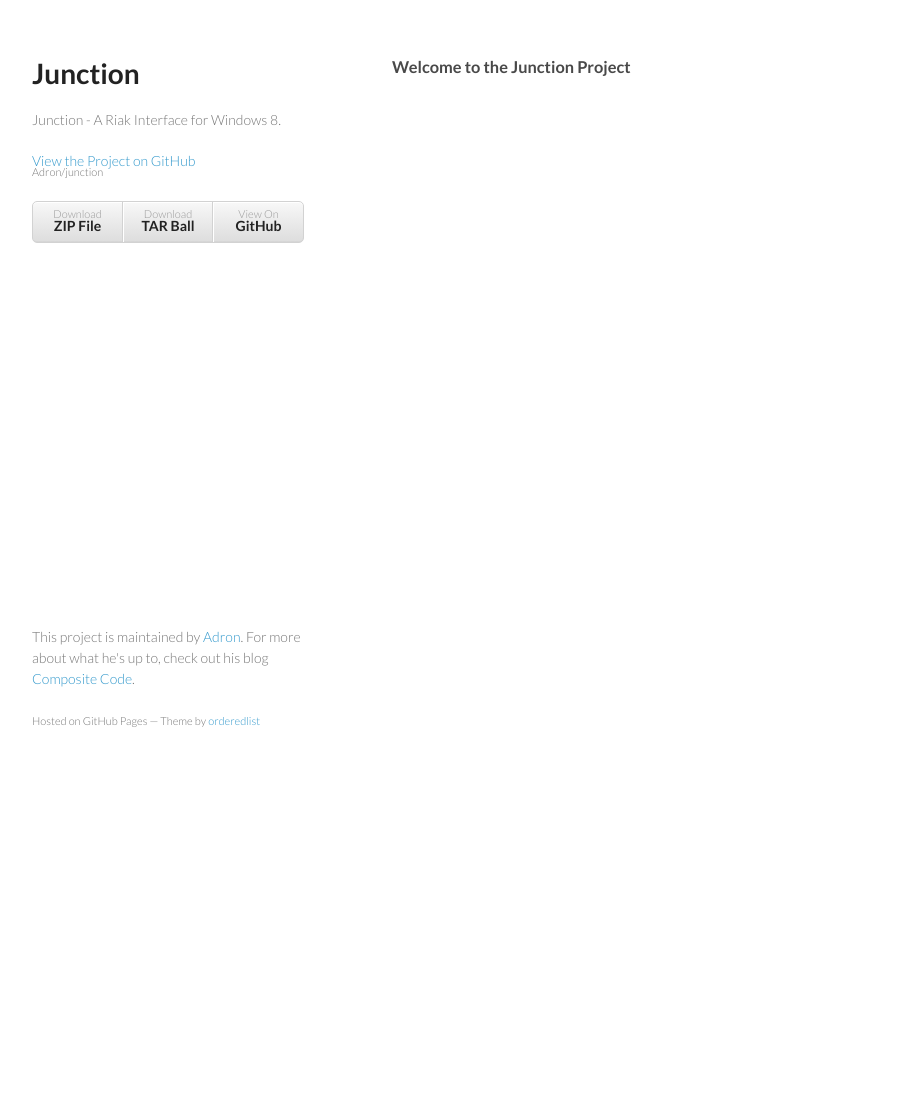
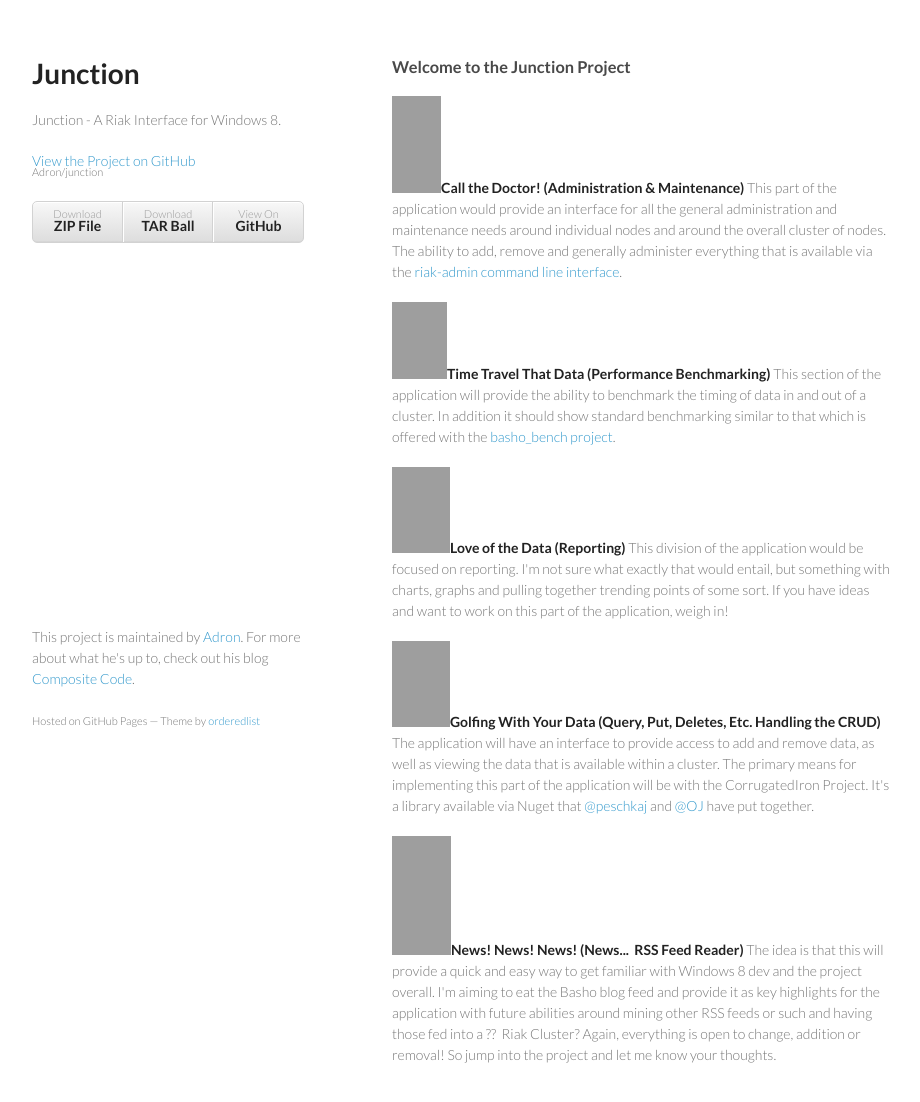
Before and after one commit to VertexShader/junction, a plain HTML site: page index.html in a window 1280 px wide. Shown: the whole page, without its empty margins (178-1098 px from the left). Before the commit the page ends 800 px from the top, so only its background shows below. Drawn offline with Linux system fonts and the light colour scheme; grey boxes are pictures that could not be loaded.

Commit message:
Added some basic content.

```diff
--- a/index.html
+++ b/index.html
@@ -29,6 +29,32 @@
         <h3>
 <a name="welcome-to-github-pages" class="anchor" href="#welcome"><span class="octicon octicon-link"></span></a>Welcome to the Junction Project</h3>
 
+<p>
+
+<strong><a href="http://adron.github.io/junction/"><img class="alignleft" alt="" src="http://photos.adron.me/Software/Software-Development/Estuary-Project/i-QsrBDtc/0/S/diagnose-S.png" width="49" height="97" /></a>Call the Doctor! (Administration &amp; Maintenance)</strong>
+
+This part of the application would provide an interface for all the general administration and maintenance needs around individual nodes and around the overall cluster of nodes. The ability to add, remove and generally administer everything that is available via the <a href="http://docs.basho.com/riak/latest/ops/running/tools/riak-admin/" target="_blank">riak-admin command line interface</a>.
+
+</p><p>
+
+<strong><a href="http://adron.github.io/junction/"><img class="alignleft" alt="" src="http://photos.adron.me/Software/Software-Development/Estuary-Project/i-LL6Hp4z/0/S/drwho-S.png" width="55" height="77" /></a>Time Travel That Data (Performance Benchmarking)</strong>
+
+This section of the application will provide the ability to benchmark the timing of data in and out of a cluster. In addition it should show standard benchmarking similar to that which is offered with the <a href="http://docs.basho.com/riak/latest/ops/building/benchmarking/" target="_blank">basho_bench project</a>.
+</p><p>
+<strong><a href="http://adron.github.io/junction/"><img class="alignleft" alt="" src="http://photos.adron.me/Software/Software-Development/Estuary-Project/i-XV9pDs7/0/S/hugs-S.png" width="58" height="86" /></a>Love of the Data (Reporting)</strong>
+
+This division of the application would be focused on reporting. I'm not sure what exactly that would entail, but something with charts, graphs and pulling together trending points of some sort. If you have ideas and want to work on this part of the application, weigh in!
+</p><p>
+<strong><a href="http://adron.github.io/junction/"><img class="alignleft" alt="" src="http://photos.adron.me/Software/Software-Development/Estuary-Project/i-q8qtfJV/0/S/golfer-S.png" width="58" height="86" /></a>Golfing With Your Data (Query, Put, Deletes, Etc. Handling the CRUD)</strong>
+
+The application will have an interface to provide access to add and remove data, as well as viewing the data that is available within a cluster. The primary means for implementing this part of the application will be with the CorrugatedIron Project. It's a library available via Nuget that <a href="https://twitter.com/peschkaj" target="_blank">@peschkaj</a> and <a href="https://twitter.com/oj" target="_blank">@OJ</a> have put together.
+</p><p>
+<strong><a href="http://adron.github.io/junction/"><img class="alignleft" alt="" src="http://photos.adron.me/Software/Software-Development/Estuary-Project/i-cWdT8qq/0/S/kimono-S.png" width="59" height="119" /></a>News! News! News! (News...  RSS Feed Reader)</strong>
+
+The idea is that this will provide a quick and easy way to get familiar with Windows 8 dev and the project overall. I'm aiming to eat the Basho blog feed and provide it as key highlights for the application with future abilities around mining other RSS feeds or such and having those fed into a ??  Riak Cluster? Again, everything is open to change, addition or removal! So jump into the project and let me know your thoughts.
+
+</p>
+
       </section>
       <footer>
         <p>This project is maintained by <a href="https://github.com/Adron">Adron</a>. For more about what he's up to, check out his blog <a href="http://compositecode.com">Composite Code</a>.</p>
```
